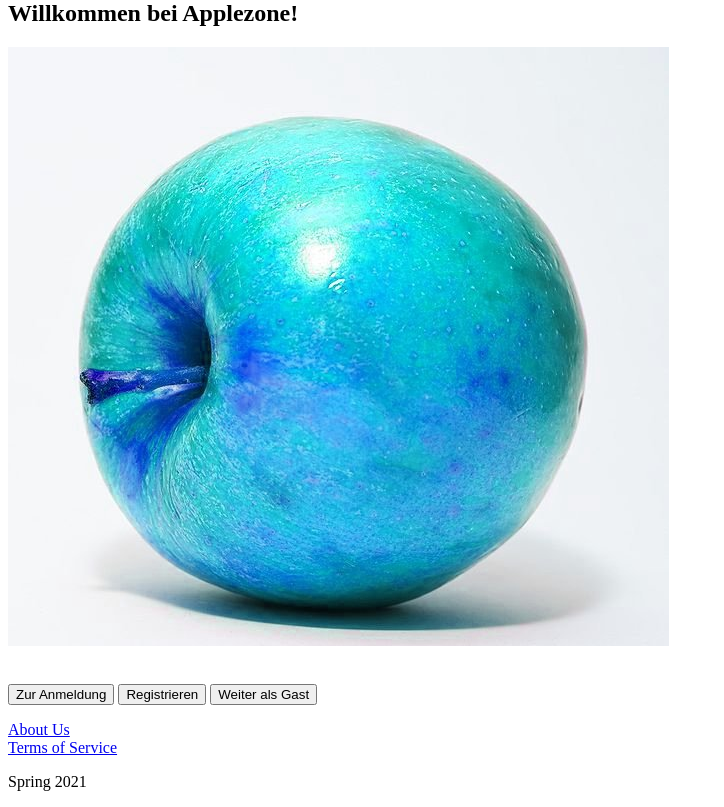
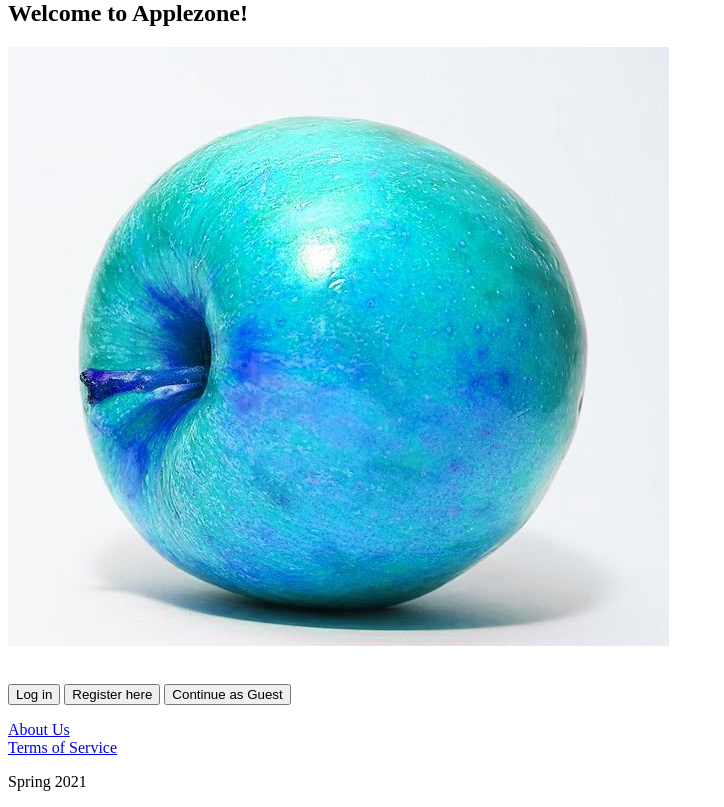
Before and after one commit to Muega/Project-A, a Node server app: page /home in a window 1280 px wide. Shown: the part 20-827 px from the top of the page, without its empty margins (0-724 px from the left). Run offline with Node 20, Linux system fonts and the light colour scheme; some libraries are stand-ins or nearby versions.

Commit message:
changed some more language, not anything big really. tell me if you like the "bootstrap-look" on the "layout" file pls;

```diff
--- a/main/views/home.ejs
+++ b/main/views/home.ejs
@@ -17,15 +17,15 @@ Von hier aus kann man sich registrieren, einloggen, oder als Gast fortfahren-->
       </nav>
 
     </header>
-      <h2>Willkommen bei Applezone!</h2>
+      <h2>Welcome to Applezone!</h2>
       <p>
           <img src="../public/Blue_Apple.jpg" alt="blueapple"> <!--Datei-Pfad muss vielliecht später geändert werden.-->
       </p>
       <p>
           <br>
-          <a href="/login"><input type="button" value="Zur Anmeldung"></a>
-          <a href="/register"><input type="button" value="Registrieren"></a>
-          <a href="/guest"><input type="button" value="Weiter als Gast"></a>
+          <a href="/login"><input type="button" value="Log in"></a>
+          <a href="/register"><input type="button" value="Register here"></a>
+          <a href="/guest"><input type="button" value="Continue as Guest"></a>
           <%= nachricht %>
       </p>
       <footer>
--- a/main/views/register.ejs
+++ b/main/views/register.ejs
@@ -7,7 +7,7 @@
   </head>
   <body>
     <container>
-      <h2>Please resgister:</h2>
+      <h2>Please register:</h2>
 
       <aside>
         <p>cheesy quote here</p>
--- a/main/views/shopGuest.html
+++ b/main/views/shopGuest.html
@@ -26,7 +26,7 @@ kein Zugriff auf Detail und Warenkorb -->
         </container>
 
             <section id="section2"> <!--hier könnte man eine Searchbar einbauen, um nach bestimmten Produkten zu suchen oder so-->
-            <button type="button">Register <em>Today!</em></button> <!--Hab den button noch nicht funktional bekommen D.-->
+            <a href="/register"><input type="button" value="Register Today!"></a>
             </section>
             <br>
 
```
